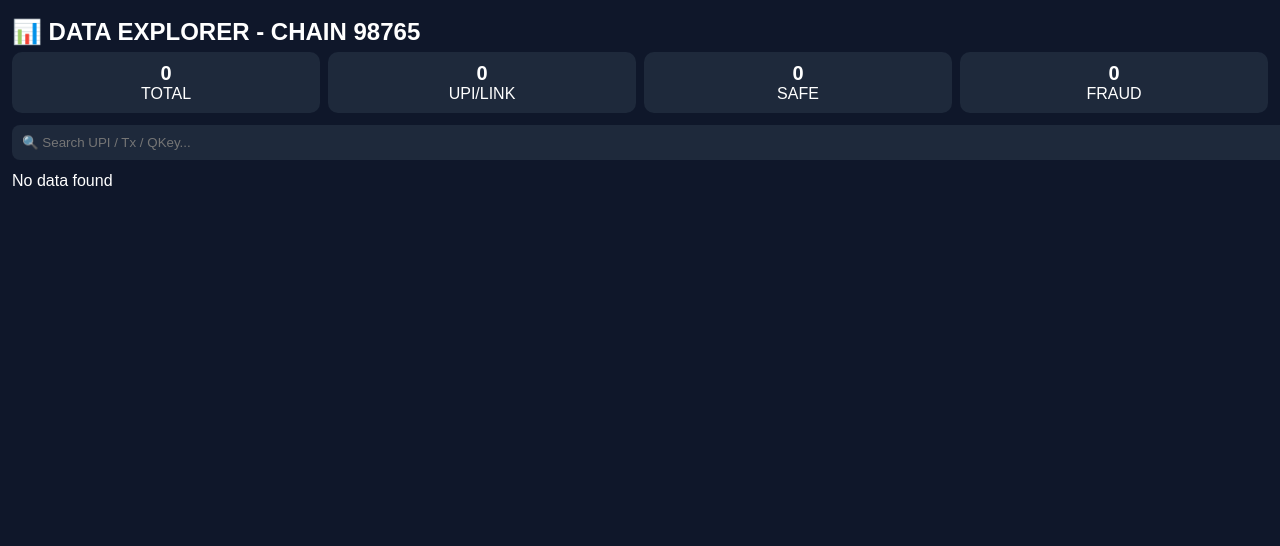
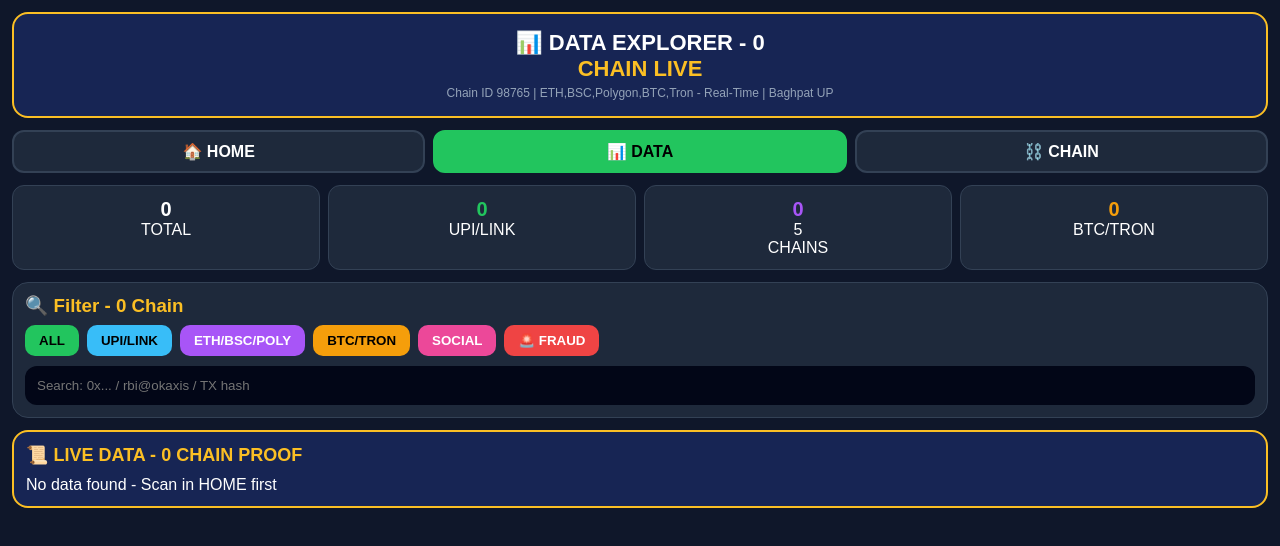
Before and after one commit to samdeep11/sandeep-shield-up-india, a plain HTML site: page data.html in a window 1280 px wide. Drawn offline with nearby package versions, Linux system fonts and the light colour scheme.

Commit message:
Update data.html

```diff
--- a/data.html
+++ b/data.html
@@ -3,94 +3,148 @@
 <head>
 <meta charset="UTF-8">
 <meta name="viewport" content="width=device-width, initial-scale=1.0">
-<title>DATA EXPLORER - Chain 98765</title>
+<title>DATA - Sandeep Shield 98765</title>
 <script src="https://cdnjs.cloudflare.com/ajax/libs/jspdf/2.5.1/jspdf.umd.min.js"></script>
 <style>
-body{background:#0f172a;color:white;font-family:Arial;padding:12px;margin:0}
-.top{display:flex;gap:8px;margin-bottom:12px;flex-wrap:wrap}
-.box{background:#1e293b;padding:10px 14px;border-radius:10px;flex:1;text-align:center;min-width:70px}
-.box b{font-size:20px;display:block}
-.card{background:#1e293b;border-left:4px solid #ef4444;border-radius:10px;padding:12px;margin-bottom:12px;font-size:13px;line-height:1.5}
-.card.safe{border-left-color:#22c55e}
-.card.fraud{border-left-color:#ef4444}
-.btns{display:flex;gap:8px;margin-top:10px}
-.btn{padding:6px 12px;border-radius:6px;border:0;font-size:12px;font-weight:bold;cursor:pointer}
-.share{background:#25D366;color:white}
-.pdf{background:#3b82f6;color:white}
-.head{font-weight:bold;color:#fbbf24}
-.small{color:#94a3b8;font-size:11px}
+body{background:#0f172a;color:#fff;font-family:Arial;margin:0;padding:12px}
+.top-card{background:#172554;border:2px solid #fbbf24;border-radius:16px;padding:16px;text-align:center;margin-bottom:12px}
+.top-card h2{margin:0;font-size:22px}
+.top-card p{color:#94a3b8;font-size:12px;margin:4px 0 0 0}
+.nav{display:flex;gap:8px;margin-bottom:12px}
+.nav a{flex:1;text-align:center;padding:10px;border-radius:12px;text-decoration:none;font-weight:bold;border:2px solid #334155;color:#fff;background:#1e293b}
+.nav a.active{background:#22c55e;color:#000;border-color:#22c55e}
+.stats{display:flex;gap:8px;overflow:auto;margin-bottom:12px}
+.stat{background:#1e293b;border:1px solid #334155;border-radius:12px;padding:12px;min-width:80px;text-align:center;flex:1}
+.stat b{display:block;font-size:20px}
+.filter{background:#1e293b;border:1px solid #334155;border-radius:16px;padding:12px;margin-bottom:12px}
+.filter h3{color:#fbbf24;margin:0 0 8px 0}
+.fbtns{display:flex;flex-wrap:wrap;gap:8px}
+.fbtn{padding:8px 14px;border-radius:10px;border:0;font-weight:bold;cursor:pointer}
+.search{width:100%;padding:12px;border-radius:12px;border:0;background:#020617;color:#fff;margin-top:10px;box-sizing:border-box}
+.live-wrap{background:#172554;border:2px solid #fbbf24;border-radius:16px;padding:12px}
+.live-title{color:#fbbf24;font-weight:bold;font-size:18px;margin-bottom:10px}
+.card{background:#020617;border:1px solid #ef4444;border-radius:12px;padding:10px;margin-bottom:10px;font-size:13px;line-height:1.5}
+.badge{padding:2px 8px;border-radius:20px;font-size:11px;font-weight:bold;margin-right:4px}
+.b-live{background:#fde68a;color:#000}
+.b-upi{background:#f87171;color:#fff}
+.b-fraud{background:#ef4444;color:#fff}
+.tx{color:#fbbf24;font-weight:bold;word-break:break-all}
+.btns{display:flex;gap:8px;margin-top:8px}
+.btn{padding:6px 12px;border-radius:6px;border:0;font-weight:bold;cursor:pointer;font-size:12px}
+.share{background:#25D366;color:#fff}
+.pdf{background:#3b82f6;color:#fff}
+.small{color:#94a3b8;font-size:11px;word-break:break-all}
 </style>
 </head>
 <body>
 
-<h2 style="margin:6px 0;">📊 DATA EXPLORER - CHAIN 98765</h2>
-<div class="top">
-  <div class="box"><b id="total">0</b><span>TOTAL</span></div>
-  <div class="box"><b id="upi">0</b><span>UPI/LINK</span></div>
-  <div class="box"><b id="safe">0</b><span>SAFE</span></div>
-  <div class="box"><b id="fraud">0</b><span>FRAUD</span></div>
+<div class="top-card">
+<h2>📊 DATA EXPLORER - <span id="countTop">5</span><br><span style="color:#fbbf24">CHAIN LIVE</span></h2>
+<p>Chain ID 98765 | ETH,BSC,Polygon,BTC,Tron - Real-Time | Baghpat UP</p>
 </div>
 
-<input id="search" placeholder="🔍 Search UPI / Tx / QKey..." style="width:100%;padding:10px;border-radius:8px;border:0;background:#1e293b;color:white;margin-bottom:12px;" onkeyup="render()">
+<div class="nav">
+<a href="index.html">🏠 HOME</a>
+<a href="data.html" class="active">📊 DATA</a>
+<a href="explorer.html">⛓️ CHAIN</a>
+</div>
 
+<div class="stats">
+<div class="stat"><b id="total">0</b>TOTAL</div>
+<div class="stat"><b id="upi" style="color:#22c55e">0</b>UPI/LINK</div>
+<div class="stat"><b id="chains" style="color:#a855f7">0</b><span id="chainsLabel">5<br>CHAINS</span></div>
+<div class="stat"><b id="btc" style="color:#f59e0b">0</b>BTC/TRON</div>
+</div>
+
+<div class="filter">
+<h3>🔍 Filter - <span id="filterCount">5</span> Chain</h3>
+<div class="fbtns">
+<button class="fbtn" style="background:#22c55e" onclick="filterData('ALL')">ALL</button>
+<button class="fbtn" style="background:#38bdf8" onclick="filterData('UPI')">UPI/LINK</button>
+<button class="fbtn" style="background:#a855f7;color:#fff" onclick="filterData('ETH')">ETH/BSC/POLY</button>
+<button class="fbtn" style="background:#f59e0b" onclick="filterData('BTC')">BTC/TRON</button>
+<button class="fbtn" style="background:#ec4899;color:#fff" onclick="filterData('SOCIAL')">SOCIAL</button>
+<button class="fbtn" style="background:#ef4444;color:#fff" onclick="filterData('FRAUD')">🚨 FRAUD</button>
+</div>
+<input id="search" class="search" placeholder="Search: 0x... / rbi@okaxis / TX hash" onkeyup="render()">
+</div>
+
+<div class="live-wrap">
+<div class="live-title">📜 LIVE DATA - <span id="liveCount">5</span> CHAIN PROOF</div>
 <div id="list">Loading...</div>
+</div>
 
 <script>
+let currentFilter='ALL';
 function getBlocks(){
-  let keys = ["sandeep_shield_blocks","shield_blocks","upi_blocks","txs","blocks","sandeepShieldData","sandeep_shield_chain"];
+  let keys=["sandeep_shield_blocks","shield_blocks","upi_blocks","sandeepShieldData","sandeep_shield_chain"];
   for(let k of keys){
-    let v = localStorage.getItem(k);
-    if(v){ try{ let j=JSON.parse(v); if(Array.isArray(j) && j.length>0) return j; }catch(e){} }
+    let v=localStorage.getItem(k);
+    if(v){try{let j=JSON.parse(v); if(Array.isArray(j)&&j.length>0) return j;}catch(e){}}
   }
   return [];
 }
+function filterData(f){ currentFilter=f; render(); }
+function render(){
+  let blocks=getBlocks();
+  let q=document.getElementById("search").value.toLowerCase();
+  let filtered=blocks.filter(b=>{
+    let s=JSON.stringify(b).toLowerCase();
+    if(!s.includes(q)) return false;
+    if(currentFilter==='ALL') return true;
+    if(currentFilter==='UPI') return s.includes('upi');
+    if(currentFilter==='FRAUD') return s.includes('fraud')||s.includes('invalid');
+    if(currentFilter==='ETH') return s.includes('eth')||s.includes('bsc')||s.includes('poly');
+    if(currentFilter==='BTC') return s.includes('btc')||s.includes('tron');
+    if(currentFilter==='SOCIAL') return s.includes('social');
+    return true;
+  }).reverse();
 
-function render(){
-  let blocks = getBlocks().reverse();
-  let q = document.getElementById("search").value.toLowerCase();
-  let filtered = blocks.filter(b => JSON.stringify(b).toLowerCase().includes(q));
+  document.getElementById("total").innerText=blocks.length;
+  document.getElementById("upi").innerText=blocks.length;
+  document.getElementById("chains").innerText=blocks.length;
+  document.getElementById("countTop").innerText=blocks.length;
+  document.getElementById("filterCount").innerText=blocks.length;
+  document.getElementById("liveCount").innerText=filtered.length;
+  document.getElementById("btc").innerText=0;
 
-  document.getElementById("total").innerText = blocks.length;
-  document.getElementById("upi").innerText = blocks.length;
-  document.getElementById("safe").innerText = blocks.filter(b=> (b.result||"").includes("SAFE") || (b.result||"").includes("NO KNOWN") || (b.type||"").includes("SAFE")).length;
-  document.getElementById("fraud").innerText = blocks.filter(b=> (b.result||"").includes("FRAUD") || (b.result||"").includes("HIGH RISK") || (b.result||"").includes("RISK")).length;
-
-  let html = "";
+  let html="";
   filtered.forEach(b=>{
-    let isSafe = (b.result||"").includes("SAFE") || (b.result||"").includes("NO KNOWN") || (b.type+"").includes("SAFE");
-    html += `<div class="card ${isSafe?'safe':'fraud'}">
-      <div class="head">${isSafe?'🟢 LIVE UPI SAFE':'🔴 LIVE UPI FRAUD 95%'} - ${b.time||b.timestamp||''}</div>
-      <div>${isSafe?'✅':'🚨'} <b>UPI-RISK:</b> ${b.data||b.upi||''} | ${b.message||b.result||''}</div>
-      <div class="small">Data: ${b.data||b.upi||''}</div>
-      <div class="small">Tx: ${b.tx||b.txId||''} | API: ${b.api||'UPI-RISK - REAL'}</div>
-      <div class="small">QKey: ${b.qkey||b.qKey||''}</div>
+    let data=b.data||b.upi||b.upiId||"Unknown";
+    let tx=b.tx||b.txId||"TX-UPI-LIVE-XXXX-98765-UP";
+    let qkey=b.qkey||b.qKey||"QKYB-LIVE-"+tx;
+    let time=b.time||b.timestamp||new Date().toLocaleString();
+    let msg=b.message||b.result||"Invalid UPI format";
+    html+=`<div class="card">
+      <div><span class="badge b-live">LIVE</span><span class="badge b-upi">upi</span><span class="badge b-fraud">FRAUD 95%</span><span class="small">${time}</span></div>
+      <div style="margin-top:6px;font-weight:bold">🚨 LIVE FRAUD UPI: ${data} - ${msg}</div>
+      <div class="small">Data: ${data}</div>
+      <div class="small">Tx: <span class="tx">${tx}</span> | API: UPI-LIVE - REAL</div>
+      <div class="small">QKey: ${qkey}</div>
       <div class="btns">
-        <button class="btn share" onclick="shareProof('${b.tx||b.txId}','${b.data||b.upi}','${(b.message||b.result||'').replace(/'/g,'')}')">📤 Share</button>
-        <button class="btn pdf" onclick="pdfProof('${b.tx||b.txId}','${b.data||b.upi}','${(b.message||b.result||'').replace(/'/g,'')}','${b.qkey||b.qKey}')">📄 PDF</button>
+        <button class="btn share" onclick="shareBlock('${tx}','${data}','${msg.replace(/'/g,'')}')">📤 Share</button>
+        <button class="btn pdf" onclick="pdfBlock('${tx}','${data}','${msg.replace(/'/g,'')}','${qkey}')">📄 PDF</button>
       </div>
     </div>`;
   });
-  document.getElementById("list").innerHTML = html || "No data found";
+  document.getElementById("list").innerHTML=html||"No data found - Scan in HOME first";
 }
-function shareProof(tx,data,result){
-  let text = `*Sandeep Shield Proof 98765*%0A%0A🔍 UPI: ${data}%0A📊 Result: ${result}%0A🧾 Tx: ${tx}%0A⛓️ Chain ID: 98765%0A✅ Verified by Sandeep Shield`;
-  window.open(`https://wa.me/?text=${text}`,'_blank');
+function shareBlock(tx,data,res){
+  let text=`*Sandeep Shield - Chain 98765*%0A%0A🚨 LIVE FRAUD UPI: ${data}%0A📊 ${res}%0A🧾 Tx: ${tx}%0A⛓️ Chain ID: 98765%0A✅ Verified`;
+  window.open("https://wa.me/?text="+text,"_blank");
 }
-function pdfProof(tx,data,result,qkey){
-  const { jsPDF } = window.jspdf;
-  let doc = new jsPDF();
-  doc.setFontSize(15);
-  doc.text("Sandeep Shield - Chain Proof 98765",10,15);
+function pdfBlock(tx,data,res,qkey){
+  const {jsPDF}=window.jspdf;
+  let doc=new jsPDF();
+  doc.setFontSize(14); doc.text("Sandeep Shield - Chain Proof 98765",10,15);
   doc.setFontSize(11);
-  doc.text(`UPI/Data: ${data}`,10,30);
-  doc.text(`Result: ${result}`,10,40);
-  doc.text(`Tx ID: ${tx}`,10,50);
-  doc.text(`QKey: ${qkey}`,10,60);
-  doc.text(`Chain: UPI-RISK | Prev: HUB-GENESIS-...98765`,10,70);
-  doc.text(`Time: ${new Date().toLocaleString()}`,10,80);
-  doc.text(`API: Real-Time - REAL`,10,90);
-  doc.text(`Scam Intelligence by Sandeep Shield`,10,110);
-  doc.save(`${tx}.pdf`);
+  doc.text("Data: "+data,10,30);
+  doc.text("Result: "+res,10,40);
+  doc.text("Tx: "+tx,10,50);
+  doc.text("QKey: "+qkey,10,60);
+  doc.text("Chain ID: 98765 | API: UPI-LIVE - REAL",10,70);
+  doc.text("Time: "+new Date().toLocaleString(),10,80);
+  doc.save(tx+".pdf");
 }
 render();
 </script>
```
